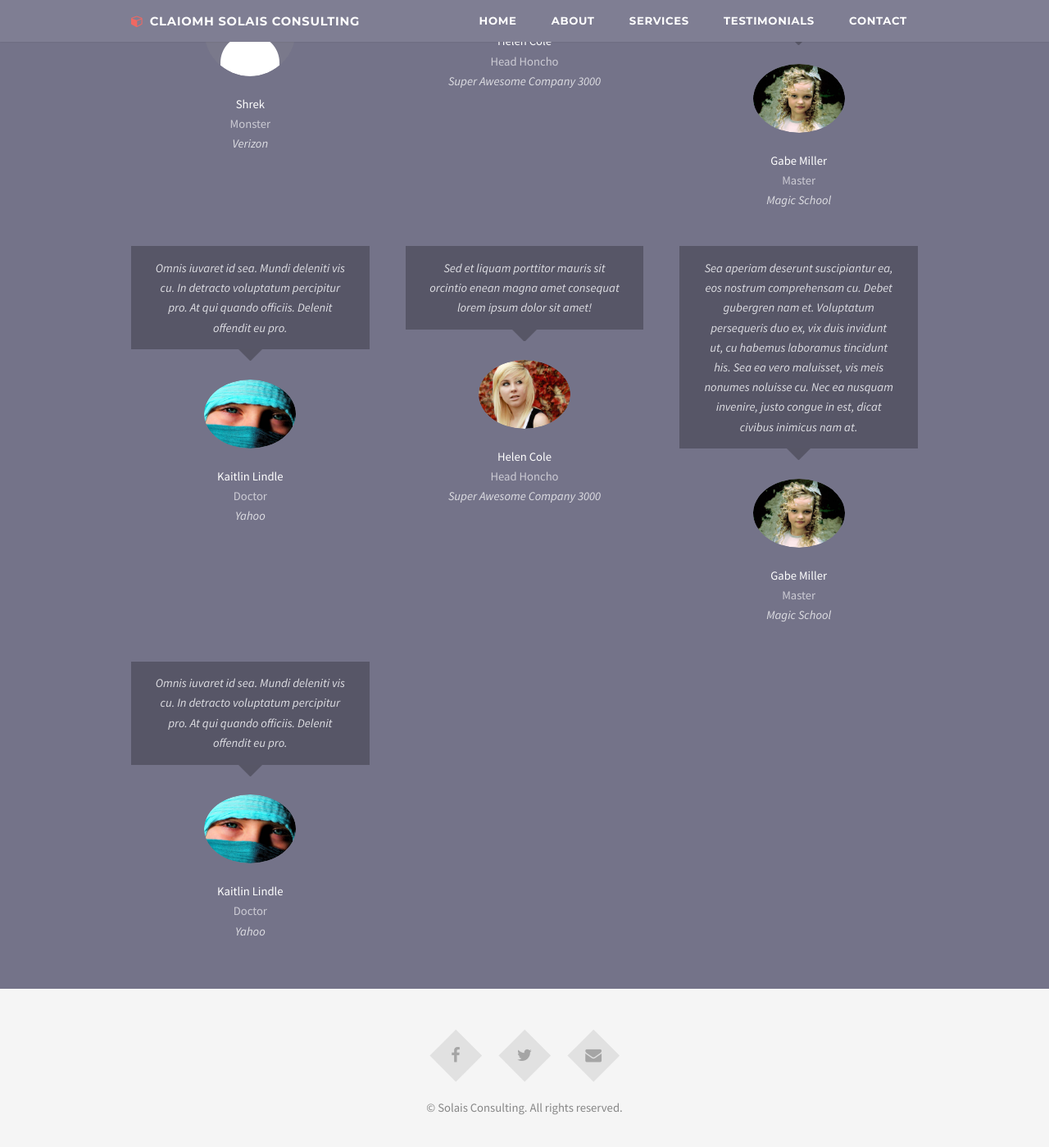
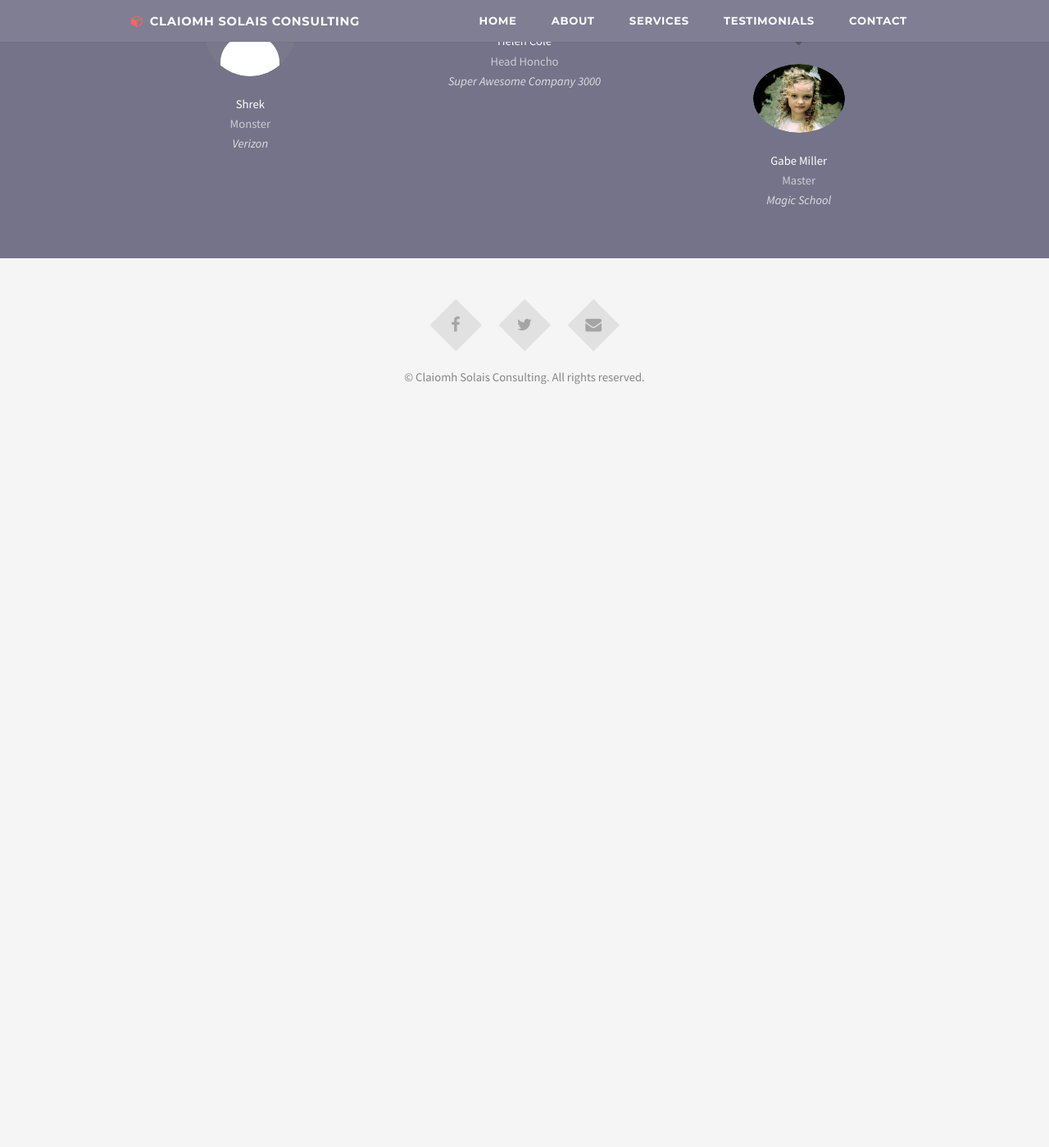
Before and after one commit to SolaisConsulting/SolaisConsulting.github.io, a Jekyll site: the page built from testimonials.html, in a window 1280 px wide and 1400 px high, scrolled down 901 px. Shown: the whole window at 82% size. Built offline with Jekyll 4.4.1, drawn with Linux system fonts in a browser that asks for light colours; after the commit the page ends 1431 px from its top, so only the background shows below that.

Commit message:
Random changes with Bug.

```diff
--- a/_data/testimonials.yaml
+++ b/_data/testimonials.yaml
@@ -32,27 +32,3 @@
   position: Master
   quote: Sea aperiam deserunt suscipiantur ea, eos nostrum comprehensam cu. Debet gubergren nam et. Voluptatum persequeris duo ex, vix duis invidunt ut, cu habemus laboramus tincidunt his. Sea ea vero maluisset, vis meis nonumes noluisse cu. Nec ea nusquam invenire, justo congue in est, dicat civibus inimicus nam at.
   image: images/headshotPlaceholder2.jpg
-
-- name: Kaitlin Lindle
-  company: Yahoo
-  position: Doctor
-  quote: Omnis iuvaret id sea. Mundi deleniti vis cu. In detracto voluptatum percipitur pro. At qui quando officiis. Delenit offendit eu pro.
-  image: images/headshotPlaceholder3.jpg
-
-- name: Helen Cole
-  company: Super Awesome Company 3000
-  position: Head Honcho
-  quote: Sed et liquam porttitor mauris sit orcintio enean magna amet consequat lorem ipsum dolor sit amet!
-  image: images/headshotPlaceholder1.jpg
-
-- name: Gabe Miller
-  company: Magic School
-  position: Master
-  quote: Sea aperiam deserunt suscipiantur ea, eos nostrum comprehensam cu. Debet gubergren nam et. Voluptatum persequeris duo ex, vix duis invidunt ut, cu habemus laboramus tincidunt his. Sea ea vero maluisset, vis meis nonumes noluisse cu. Nec ea nusquam invenire, justo congue in est, dicat civibus inimicus nam at.
-  image: images/headshotPlaceholder2.jpg
-
-- name: Kaitlin Lindle
-  company: Yahoo
-  position: Doctor
-  quote: Omnis iuvaret id sea. Mundi deleniti vis cu. In detracto voluptatum percipitur pro. At qui quando officiis. Delenit offendit eu pro.
-  image: images/headshotPlaceholder3.jpg
--- a/_includes/footer.html
+++ b/_includes/footer.html
@@ -5,5 +5,5 @@
     <li><a href="#" class="icon fa-twitter"><span class="label">Twitter</span></a></li>
     <li><a href="#" class="icon fa-envelope"><span class="label">Email</span></a></li>
   </ul>
-  <p class="copyright">&copy; Solais Consulting. All rights reserved.</p>
+  <p class="copyright">&copy; Claiomh Solais Consulting. All rights reserved.</p>
 </footer>
--- a/contact.html
+++ b/contact.html
@@ -6,7 +6,7 @@ layout: default
 		<div class="container 75%">
 			<header class="major">
 				<h2>Contact</h2>
-				<p>Nisl faucibus sed accumsan col pretium</p>
+				<p>Interested in learning more about our services?</p>
 			</header>
 
 			<!-- Content -->
```
Also changed, not shown: 1 other file.
